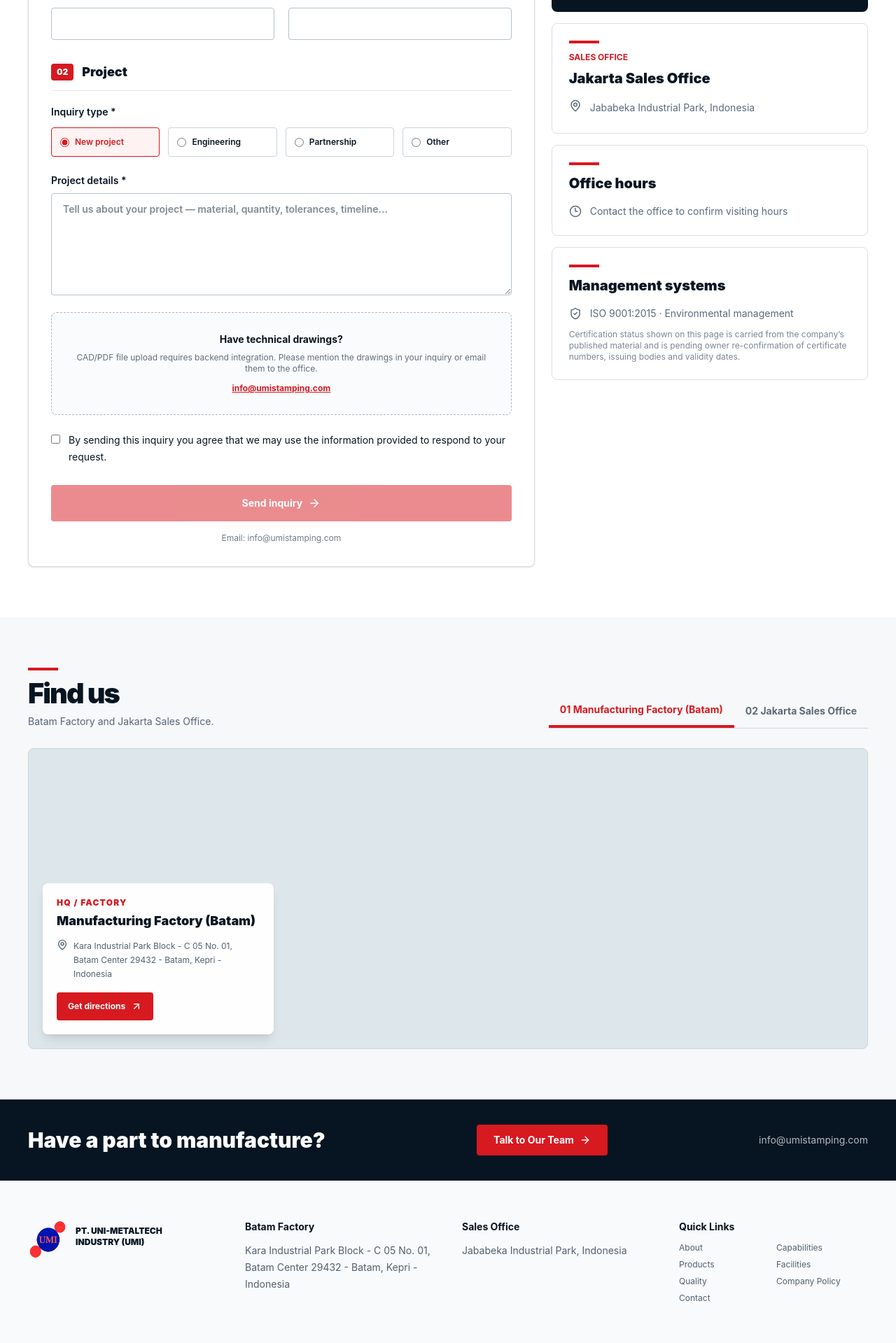
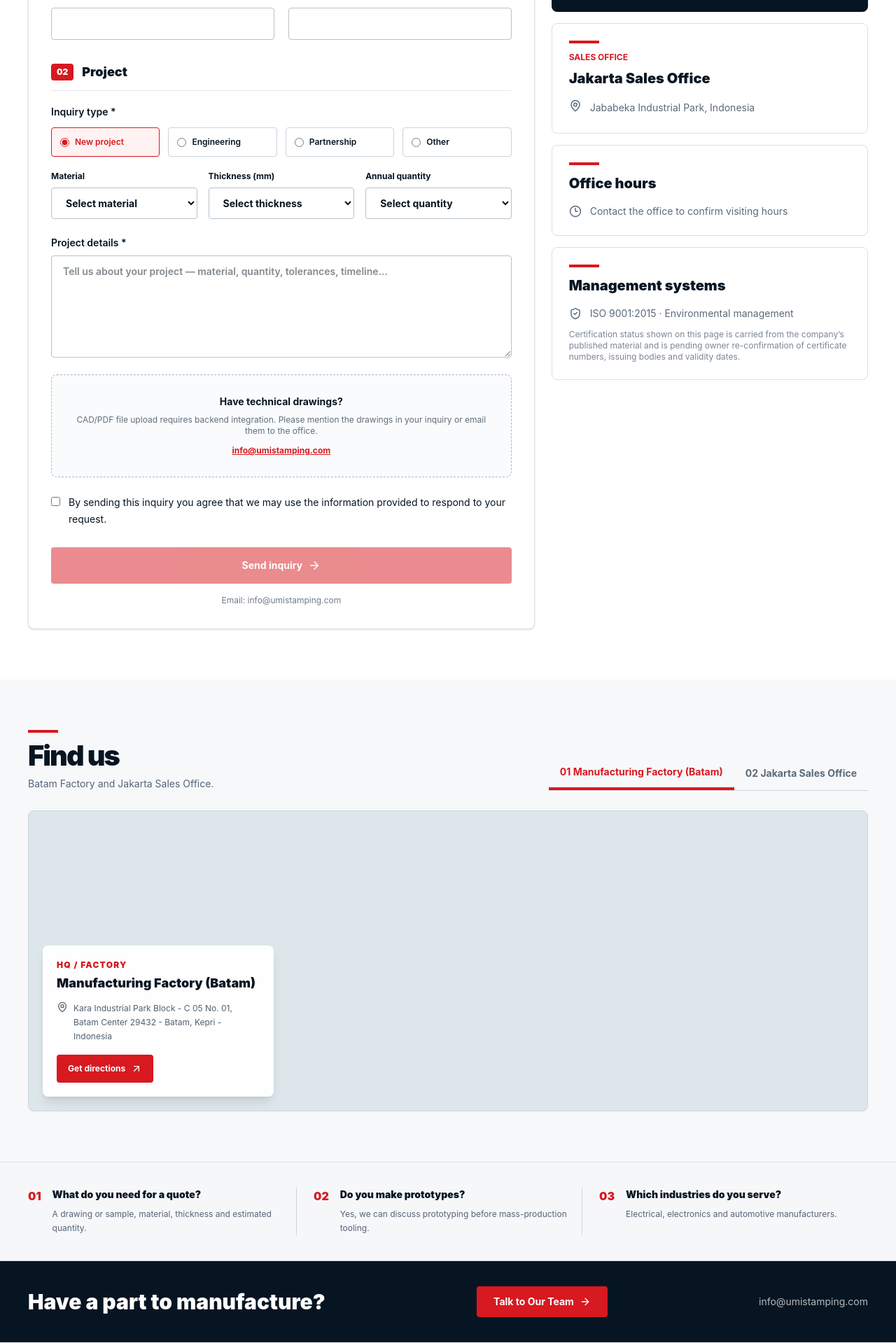
Before and after one commit to Kelvintan127/umi, a Laravel app: page /en/contact in a window 1280 px wide. Shown: the part 835-2754 px from the top of the page at 70% size. Run offline with Laravel 12, Linux system fonts and the light colour scheme; style sheets or scripts are compiled from the project's sources; some libraries are stand-ins or nearby versions.

Commit message:
feat(ui): replace mismatched media with approved reference crops and process icons
Use exact screenshot-derived (limited resolution) media, authentic process PNGs, PDF previews, and extend RFQ details without weakening the contact backend. Document missing high-res assets.

```diff
--- a/package.json
+++ b/package.json
@@ -6,7 +6,9 @@
     "build": "vite build",
     "dev": "vite",
     "ssr": "vite build --ssr resources/js/ssr.tsx",
-    "typecheck": "tsc --noEmit"
+    "typecheck": "tsc --noEmit",
+    "prebuild": "node scripts/prepare-mockup-assets.mjs",
+    "predev": "node scripts/prepare-mockup-assets.mjs"
   },
   "dependencies": {
     "@inertiajs/react": "^2.0.0",
--- /dev/null
+++ b/resources/js/components/media/MockupCrop.tsx
@@ -0,0 +1,55 @@
+/**
+ * Approved mockup media, shown as reference-accurate crops while the
+ * high-resolution originals are pending. The source is the user-supplied
+ * 534 × 1600 full-page screenshot: these crops are low resolution.
+ *
+ * The crop uses SVG viewBox rather than a CSS approximation, so each crop
+ * retains its original geometry without duplicating labels or navigation.
+ */
+import type { SVGProps } from "react";
+
+export type MockupCropKey =
+  | "hero"
+  | "factory-aerial"
+  | "battery-contacts"
+  | "cable-terminals"
+  | "mechanical-assembly"
+  | "other-metal-parts"
+  | "production-line";
+
+const cropBoxes: Record<MockupCropKey, [number, number, number, number]> = {
+  hero: [258, 54, 267, 184],
+  "factory-aerial": [258, 321, 261, 103],
+  "battery-contacts": [15, 605, 122, 82],
+  "cable-terminals": [143, 605, 124, 82],
+  "mechanical-assembly": [270, 605, 126, 82],
+  "other-metal-parts": [401, 605, 120, 82],
+  "production-line": [21, 899, 303, 188],
+};
+
+export function MockupCrop({
+  crop,
+  alt,
+  ...props
+}: Omit<SVGProps<SVGSVGElement>, "children"> & { crop: MockupCropKey; alt: string }) {
+  const [x, y, w, h] = cropBoxes[crop];
+  return (
+    <svg
+      {...props}
+      viewBox={x + " " + y + " " + w + " " + h}
+      preserveAspectRatio="xMidYMid slice"
+      role="img"
+      aria-label={alt}
+    >
+      <title>{alt}</title>
+      <image
+        href="/design-reference/mockup-home.jpg"
+        x={0}
+        y={0}
+        width={534}
+        height={1600}
+        preserveAspectRatio="none"
+      />
+    </svg>
+  );
+}
--- a/resources/js/pages/Contact.tsx
+++ b/resources/js/pages/Contact.tsx
@@ -14,6 +14,9 @@ type InquiryFields = {
 function QuoteForm({ locale, props }: { locale: string; props: PageProps }) {
   const { form: labels, flash } = props;
   const [sent, setSent] = useState(flash?.inquiry?.ok === true);
+  const [material, setMaterial] = useState("");
+  const [thickness, setThickness] = useState("");
+  const [quantity, setQuantity] = useState("");
   const startedAt = useRef(0);
   useEffect(() => { startedAt.current = Date.now(); }, []);
   const types = Object.entries(labels.inquiryTypes);
@@ -26,6 +29,7 @@ function QuoteForm({ locale, props }: { locale: string; props: PageProps }) {
     event.preventDefault();
     form.transform(data => ({
       ...data,
+      message: [data.message, material && "Material: " + material, thickness && "Thickness: " + thickness + " mm", quantity && "Annual quantity: " + quantity].filter(Boolean).join("\n"),
       elapsed_ms: startedAt.current ? Date.now() - startedAt.current : 0,
     }));
     form.post("/" + locale + "/contact", {
@@ -70,6 +74,26 @@ function QuoteForm({ locale, props }: { locale: string; props: PageProps }) {
         </div>
         {msg("inquiry_type")}
       </fieldset>
+      <div className="mt-5 grid gap-4 sm:grid-cols-3">
+        <label className="text-xs font-bold">Material
+          <select value={material} onChange={e => setMaterial(e.target.value)} className={field}>
+            <option value="">Select material</option>
+            {["Stainless steel", "Copper", "Brass", "Aluminium", "Carbon steel", "Other / to be advised"].map(v => <option key={v} value={v}>{v}</option>)}
+          </select>
+        </label>
+        <label className="text-xs font-bold">Thickness (mm)
+          <select value={thickness} onChange={e => setThickness(e.target.value)} className={field}>
+            <option value="">Select thickness</option>
+            {["0.10", "0.20", "0.30", "0.50", "0.80", "1.00", "1.50", "2.00", "To be advised"].map(v => <option key={v} value={v}>{v}</option>)}
+          </select>
+        </label>
+        <label className="text-xs font-bold">Annual quantity
+          <select value={quantity} onChange={e => setQuantity(e.target.value)} className={field}>
+            <option value="">Select quantity</option>
+            {["Under 10,000", "10,000–50,000", "50,001–100,000", "100,001–500,000", "500,000+", "To be advised"].map(v => <option key={v} value={v}>{v}</option>)}
+          </select>
+        </label>
+      </div>
       <label className="mt-6 block text-sm font-semibold">{labels.fields.message} *<textarea rows={6} className={field} value={form.data.message} required onChange={e => form.setData("message", e.target.value)} placeholder={labels.placeholders.message}/>{msg("message")}</label>
       <div className="mt-6 rounded-lg border border-dashed border-[#aab8c5] bg-[#fafbfc] px-5 py-7 text-center text-sm">
         <p className="font-bold">{locale === "id" ? "Punya gambar teknik?" : locale === "zh" ? "有技术图纸吗？" : "Have technical drawings?"}</p>
@@ -173,6 +197,18 @@ export default function Contact() {
         </div>
       </div>
     </div></section>
+    <section className="border-y border-[#dce3ea] bg-[#f5f7f9] py-9">
+      <div className="mx-auto grid max-w-[1400px] gap-6 px-5 sm:px-8 md:grid-cols-3 xl:px-10">
+        {[
+          ["01", "What do you need for a quote?", "A drawing or sample, material, thickness and estimated quantity."],
+          ["02", "Do you make prototypes?", "Yes, we can discuss prototyping before mass-production tooling."],
+          ["03", "Which industries do you serve?", "Electrical, electronics and automotive manufacturers."],
+        ].map(([n, title, desc]) => <div key={n} className="flex gap-4 border-[#cad4df] md:border-r md:pr-5 md:last:border-r-0">
+          <strong className="text-base font-black text-[#d71920]">{n}</strong>
+          <div><h3 className="text-sm font-black">{title}</h3><p className="mt-2 text-xs leading-5 text-[#566578]">{desc}</p></div>
+        </div>)}
+      </div>
+    </section>
     <section className="bg-[#071522] py-9 text-white"><div className="mx-auto flex max-w-[1400px] flex-wrap items-center justify-between gap-6 px-5 sm:px-8 xl:px-10">
       <h2 className="text-2xl font-black sm:text-3xl">{headline}</h2>
       <a href={"mailto:" + contact.email} className="umi-btn-red inline-flex items-center gap-2 rounded px-6 py-3 text-sm font-bold">Talk to Our Team <ArrowRight size={16}/></a>
--- a/resources/js/pages/Home.tsx
+++ b/resources/js/pages/Home.tsx
@@ -1,5 +1,6 @@
 import { Link, usePage } from "@inertiajs/react";
-import { ArrowRight, ArrowUpRight, Boxes, Cog, ClipboardCheck, Factory, Play, Truck, Wrench, X } from "lucide-react";
+import { ArrowRight, ArrowUpRight, Play, X } from "lucide-react";
+import { MockupCrop, type MockupCropKey } from "@/components/media/MockupCrop";
 import { useState } from "react";
 import { MockupShell } from "@/components/layout/MockupShell";
 import { PageHead } from "@/components/layout/PageHead";
@@ -38,8 +39,8 @@ const copy = {
   },
 };
 
-const steps = [Wrench, Cog, Factory, ClipboardCheck, Boxes, Truck];
-const manufacturingImage = "/images/products/formed-sheet-metal-mounting-bracket.png";
+const processIconNames = ["UMI_Engineering.png", "UMI_Tooling.png", "UMI_Stamping.png", "UMI_Inspection.png", "UMI_Assembly.png", "UMI_Delivery.png"];
+const productCrops: MockupCropKey[] = ["battery-contacts", "cable-terminals", "mechanical-assembly", "other-metal-parts"];
 
 export default function Home() {
   const { locale, seo, htmlLang, chrome, content } = usePage<PageProps>().props;
@@ -70,10 +71,7 @@ export default function Home() {
           <div className="pointer-events-none absolute left-8 top-7 h-4 w-4 border-l border-t border-white/40" aria-hidden="true" />
           <div className="pointer-events-none absolute bottom-7 right-8 h-4 w-4 border-b border-r border-white/40" aria-hidden="true" />
           <div className="absolute inset-0 bg-[radial-gradient(circle_at_center,rgba(162,190,207,0.16),transparent_62%)]" />
-          <img src={manufacturingImage} alt="Precision formed metal part" className="relative z-10 max-h-[75%] w-[88%] object-contain drop-shadow-[0_25px_22px_rgba(0,0,0,.45)]" />
-          <span className="umi-measure absolute left-[18%] top-6 border-b border-white/50 px-6 pb-2">24.50 mm</span>
-          <span className="umi-measure absolute right-2 top-[47%] border-r border-white/50 pr-2">12.00 mm</span>
-          <span className="umi-measure absolute bottom-5 left-[23%]">t ± 0.10 mm</span>
+          <MockupCrop crop="hero" alt="Approved precision stamped battery contact with engineering measurement overlays" className="relative z-10 h-full w-full" />
         </div>
       </div>
     </section>
@@ -81,8 +79,8 @@ export default function Home() {
     <section aria-label="Company highlights" className="border-b border-[#e4e8ed] bg-white">
       <div className="mx-auto grid max-w-[1400px] grid-cols-2 px-5 py-7 sm:px-8 lg:grid-cols-4 xl:px-10">
         {blocks.stats.map((stat, i) => <div key={i} className="border-[#e0e4e9] px-4 py-1 first:pl-0 lg:border-r lg:last:border-r-0">
-          <strong className="block text-3xl font-black tracking-[-0.05em] lg:text-4xl">{stat.value}</strong>
-          <span className="mt-1 block text-[10px] font-bold uppercase tracking-widest text-[#586778]">{stat.label}</span>
+          <strong className="block text-3xl font-black tracking-[-0.05em] lg:text-4xl">{locale === "en" ? ["25+ Years", "3,000 m²", "0.10 mm", "15–160 T"][i] : stat.value}</strong>
+          <span className="mt-1 block text-[10px] font-bold uppercase tracking-widest text-[#586778]">{locale === "en" ? ["EST. 2000", "FACTORY", "MIN. THICKNESS", "PRESS RANGE"][i] : stat.label}</span>
         </div>)}
       </div>
     </section>
@@ -98,7 +96,7 @@ export default function Home() {
           </p>
         </div>
         <div className="group relative overflow-hidden rounded-lg bg-[#071522]">
-          <img src="/images/video/company-profile-poster.jpg" alt="UMI factory and production facilities" className="h-[310px] w-full object-cover opacity-90 transition-transform duration-700 group-hover:scale-[1.035] sm:h-[385px]"/>
+          <MockupCrop crop="factory-aerial" alt="Approved aerial view of the UMI factory complex" className="h-[240px] w-full sm:h-[300px] lg:h-[320px]" />
           {corporateVideo && <button onClick={() => setVideoOpen(true)} aria-label={c.video} type="button"
             className="absolute left-1/2 top-1/2 flex h-16 w-16 -translate-x-1/2 -translate-y-1/2 items-center justify-center rounded-full bg-[#071522]/90 text-white ring-4 ring-white/30">
             <Play size={25} fill="currentColor"/>
@@ -116,10 +114,10 @@ export default function Home() {
         </div>
         <div className="grid grid-cols-2 gap-4 sm:grid-cols-3 lg:grid-cols-6">
           {blocks.process.map((stage, index) => {
-            const Icon = steps[index] ?? Cog;
+            const icon = processIconNames[index];
             return <div key={index} className="relative rounded border border-[#e8edf1] bg-white px-5 py-6">
               <span className="inline-flex rounded bg-[#d71920] px-2 py-1 text-xs font-black text-white">{String(index + 1).padStart(2, "0")}</span>
-              <Icon size={44} strokeWidth={1.35} aria-hidden="true" className="mx-auto my-5 text-[#071522]" />
+              <img src={"/images/process/" + icon} alt="" aria-hidden="true" loading="lazy" className="mx-auto my-4 h-14 w-16 object-contain" />
               <h3 className="text-center text-xs font-black sm:text-sm">{stage.title}</h3>
               {index < 5 && <ArrowRight size={15} aria-hidden="true" className="absolute -right-4 top-1/2 z-10 hidden text-[#d71920] lg:block" />}
             </div>;
@@ -135,8 +133,8 @@ export default function Home() {
           <p className="max-w-xl text-sm leading-6 text-[#5a6876]">Precision stamped and assembled components for electrical, electronics and automotive applications.</p>
         </div>
         <div className="grid gap-5 sm:grid-cols-2 xl:grid-cols-4">
-          {blocks.products.slice(0, 4).map(product => <article key={product.key} className="overflow-hidden rounded-lg border border-[#dde3e8] bg-white shadow-sm">
-            <Link href={"/" + locale + "/products"} className="block overflow-hidden bg-[#e9edef]"><img loading="lazy" src={product.image} alt={product.title} className="h-52 w-full object-cover transition-transform duration-500 hover:scale-105"/></Link>
+          {blocks.products.slice(0, 4).map((product, productIndex) => <article key={product.key} className="overflow-hidden rounded-lg border border-[#dde3e8] bg-white shadow-sm">
+            <Link href={"/" + locale + "/products"} className="block overflow-hidden bg-[#e9edef]"><MockupCrop crop={productCrops[productIndex]} alt={"Approved mockup image: " + product.title} className="h-52 w-full" /></Link>
             <div className="p-5"><h3 className="text-lg font-black">{product.title}</h3><p className="mt-2 line-clamp-3 min-h-[4.5rem] text-sm leading-6 text-[#546376]">{product.description}</p>
               <Link href={"/" + locale + "/products"} className="mt-5 inline-flex items-center gap-2 text-xs font-black uppercase tracking-wider text-[#d71920]">{c.view}<ArrowRight size={16}/></Link>
             </div>
@@ -160,7 +158,7 @@ export default function Home() {
           </button>)}
         </div>
         {selected && <div id="umi-facility-panel" role="tabpanel" className="mt-8 grid gap-8 lg:grid-cols-[1.15fr_0.85fr]">
-          <img src={selected.image} alt={selected.title} className="h-[340px] w-full rounded-lg object-cover lg:h-[420px]" loading="lazy"/>
+          {activeFacility === 0 ? <MockupCrop crop="production-line" alt="Approved AIDA and SEYI press production line photograph" className="h-[340px] w-full rounded-lg lg:h-[420px]" /> : <img src={selected.image} alt={selected.title} className="h-[340px] w-full rounded-lg object-cover lg:h-[420px]" loading="lazy"/>}
           <div className="flex flex-col justify-center">
             <p className="text-xs font-extrabold uppercase tracking-widest text-[#ee3841]">{String(activeFacility + 1).padStart(2, "0")} / {c.facilities}</p>
             <h3 className="mt-3 text-3xl font-black">{selected.title}</h3>
@@ -179,9 +177,10 @@ export default function Home() {
         <div className="mt-9 grid gap-6 md:grid-cols-2">
           {blocks.certifications.map((certificate, i) => <article key={i} className="rounded-lg border border-[#e0e5e9] p-5 md:p-7">
             <p className="text-xs font-bold text-[#d71920]">{certificate.name}</p><h3 className="mt-1 text-xl font-black">{certificate.title}</h3>
-            <div className="mt-5 flex min-h-[205px] items-center justify-center rounded border border-[#e6eaf0] bg-[linear-gradient(135deg,#f4f7f9,#fff)] p-6">
-              <div className="text-center"><div className="mx-auto mb-3 flex h-14 w-14 items-center justify-center rounded-full border-4 border-[#193d67] text-lg font-black text-[#193d67]">ISO</div>
-                <p className="text-sm font-black">{certificate.name}</p><p className="mt-1 text-xs text-[#596879]">{certificate.title}</p></div>
+            <div className="mt-5 flex min-h-[205px] items-center justify-center overflow-hidden rounded border border-[#e6eaf0] bg-[#fafafa]">
+              <object data={certificate.document + "#page=1&toolbar=0&navpanes=0"} type="application/pdf" aria-label={"Original certification PDF: " + certificate.name} className="h-[260px] w-full">
+                <p className="p-6 text-sm text-[#566578]">Preview requires a PDF-capable browser. Use View PDF below.</p>
+              </object>
             </div>
             <p className="mt-4 text-xs leading-6 text-[#697786]">{certificate.description}</p>
             {certificate.document && <div className="mt-5 flex flex-wrap gap-2">
```
Also changed, not shown: docs/umi-mockup-integration.md (+31 -0 lines), scripts/prepare-mockup-assets.mjs (added, +57 -0 lines), public/design-reference/mockup-contact.jpg (added), public/design-reference/mockup-home.jpg (added), 1 other file.
